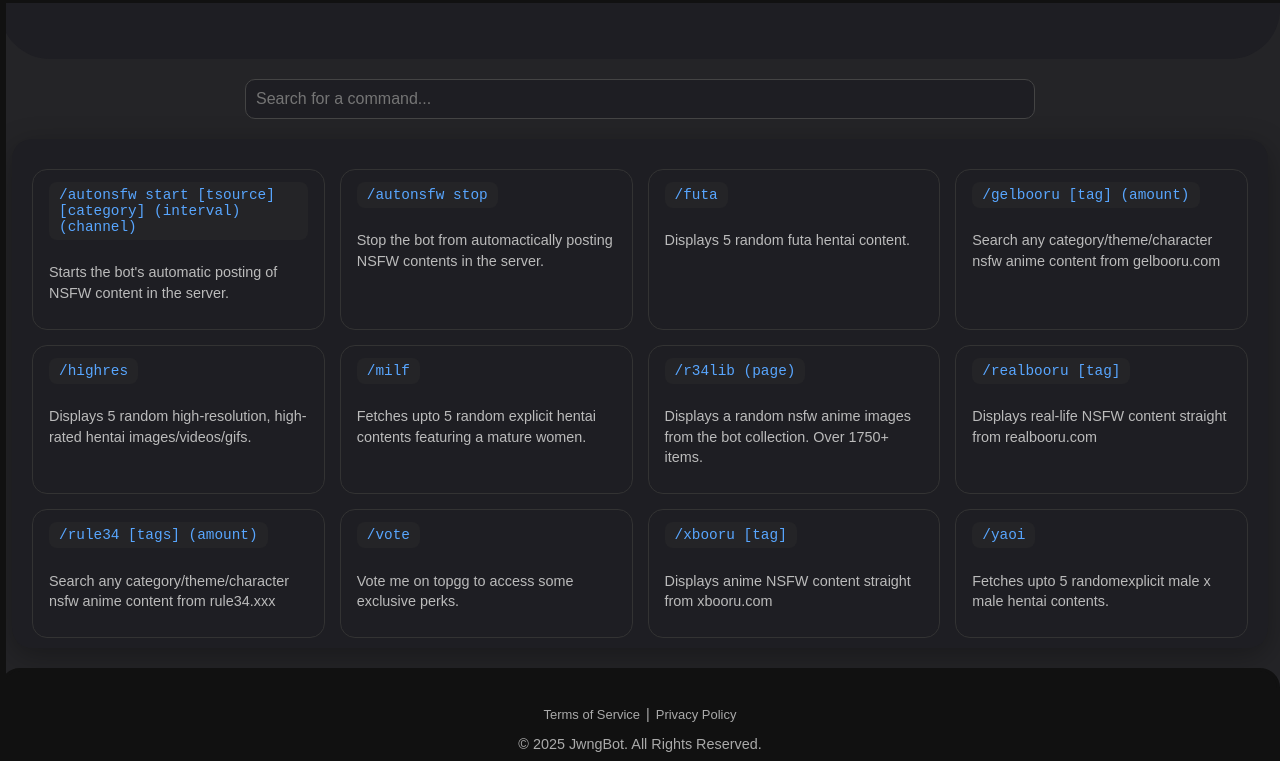
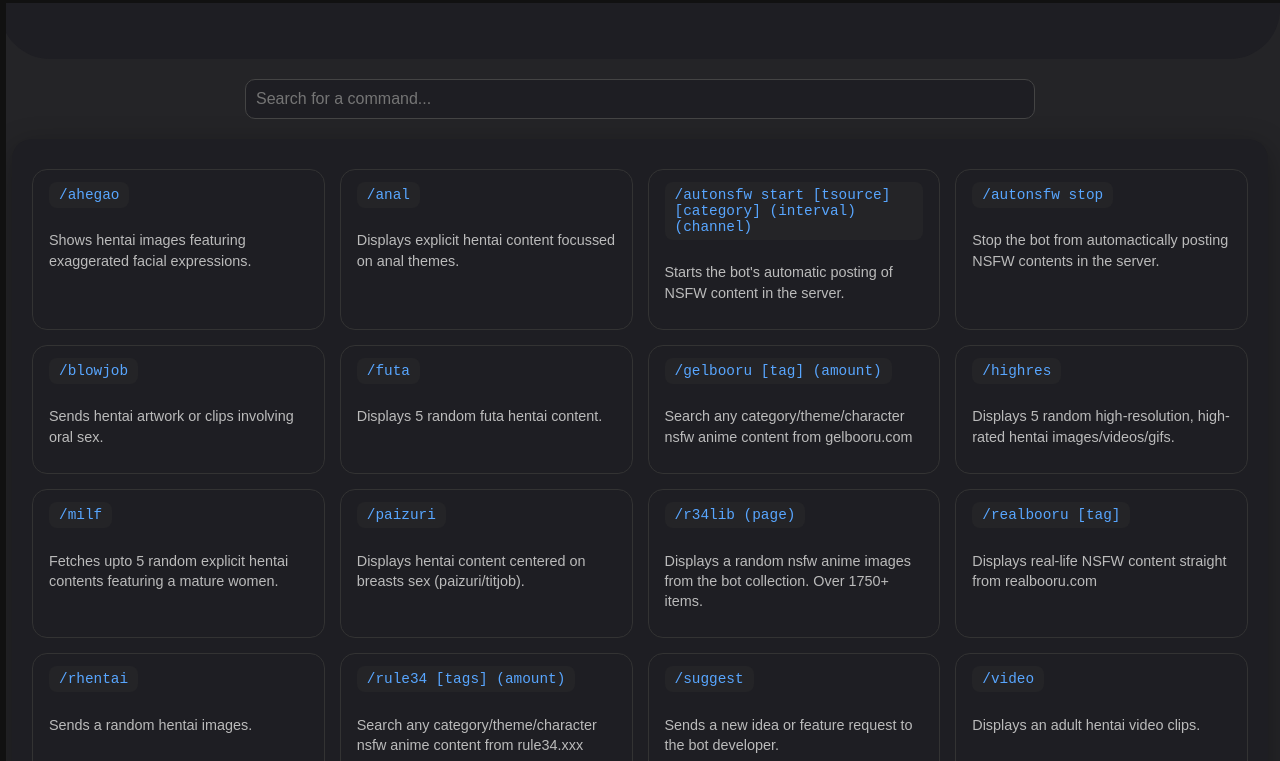
Before and after one commit to jwngsarswargiary069/jwngbot, a plain HTML site: page commands.html in a window 1280 px wide. Shown: the part 76-837 px from the top of the page. Drawn offline with Linux system fonts and the light colour scheme.

Commit message:
Update commands.html

```diff
--- a/commands.html
+++ b/commands.html
@@ -34,6 +34,16 @@
 
   <div class="commands-grid" id="commandsList">
 
+    <div class="command-card nsfw">
+      <div class="command-syntax">/ahegao</div>
+      <p class="command-desc">Shows hentai images featuring exaggerated facial expressions.</p>
+    </div>
+
+    <div class="command-card ">
+      <div class="command-syntax">/anal</div>
+      <p class="command-desc">Displays explicit hentai content focussed on anal themes.</p>
+    </div>
+
     <div class="command-card ">
       <div class="command-syntax">/autonsfw start [tsource] [category] (interval) (channel)</div>
       <p class="command-desc">Starts the bot's automatic posting of NSFW content in the server.</p>
@@ -42,6 +52,11 @@
     <div class="command-card ">
       <div class="command-syntax">/autonsfw stop</div>
       <p class="command-desc">Stop the bot from automactically posting NSFW contents in the server.</p>
+    </div>
+
+    <div class="command-card nsfw">
+      <div class="command-syntax">/blowjob</div>
+      <p class="command-desc">Sends hentai artwork or clips involving oral sex.</p>
     </div>
 
     <div class="command-card nsfw">
@@ -65,6 +80,11 @@
     </div>
 
     <div class="command-card nsfw">
+      <div class="command-syntax">/paizuri</div>
+      <p class="command-desc">Displays hentai content centered on breasts sex (paizuri/titjob).</p>
+    </div>
+
+    <div class="command-card nsfw">
       <div class="command-syntax">/r34lib (page)</div>
       <p class="command-desc">Displays a random nsfw anime images from the bot collection. Over 1750+ items.</p>
     </div>
@@ -75,8 +95,23 @@
     </div>
 
     <div class="command-card nsfw">
+      <div class="command-syntax">/rhentai</div>
+      <p class="command-desc">Sends a random hentai images.</p>
+    </div>
+
+    <div class="command-card nsfw">
       <div class="command-syntax">/rule34 [tags] (amount)</div>
       <p class="command-desc">Search any category/theme/character nsfw anime content from rule34.xxx</p>
+    </div>
+
+    <div class="command-card nsfw">
+      <div class="command-syntax">/suggest</div>
+      <p class="command-desc">Sends a new idea or feature request to the bot developer.</p>
+    </div>
+
+    <div class="command-card nsfw">
+      <div class="command-syntax">/video</div>
+      <p class="command-desc">Displays an adult hentai video clips.</p>
     </div>
 
     <div class="command-card utility">
```
